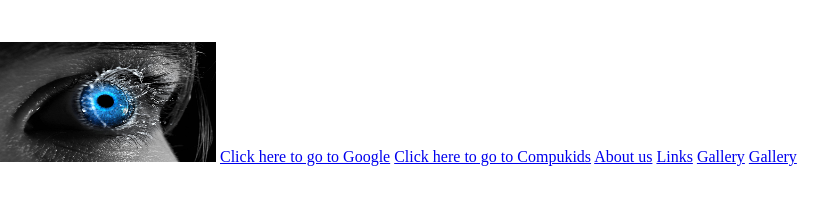
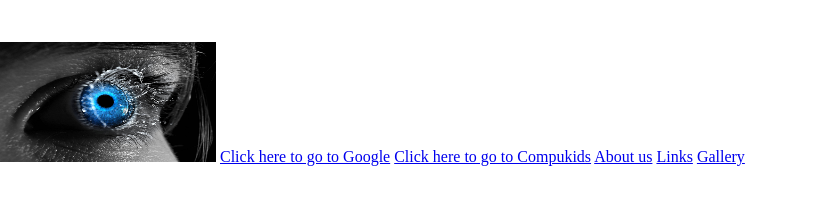
Before and after one commit to ProneHades/myFirstApp, a plain HTML site: page index.html in a window 1280 px wide. Shown: the part 333-538 px from the top of the page, 460-1280 px from the left. Drawn offline with Linux system fonts and the light colour scheme.

Commit message:
Update index.html

```diff
--- a/index.html
+++ b/index.html
@@ -21,7 +21,6 @@
         <a href="./about.html">About us</a>
 		<a href="./links.html">Links</a>
         <a href="./img.html">Gallery</a>
-        <a href="./img.html">Gallery</a>
 
     </body>
 </html>
```
